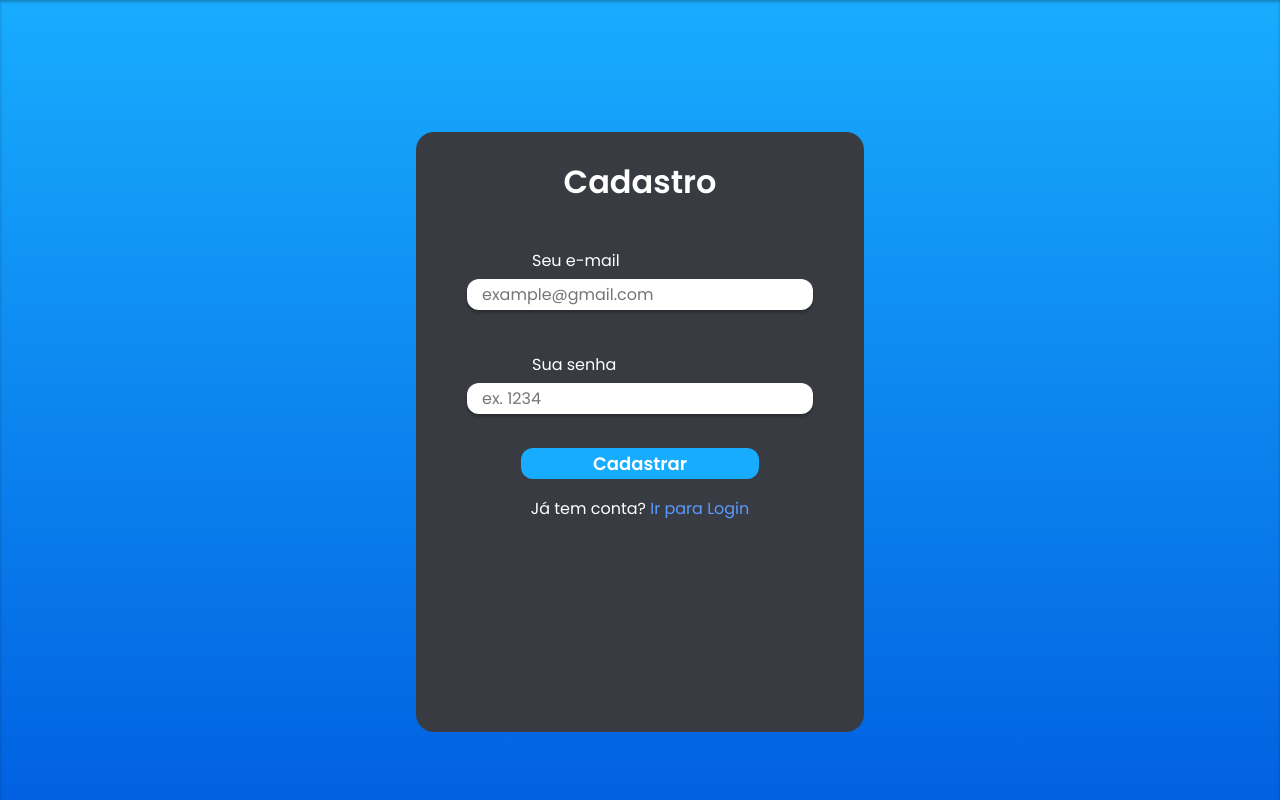
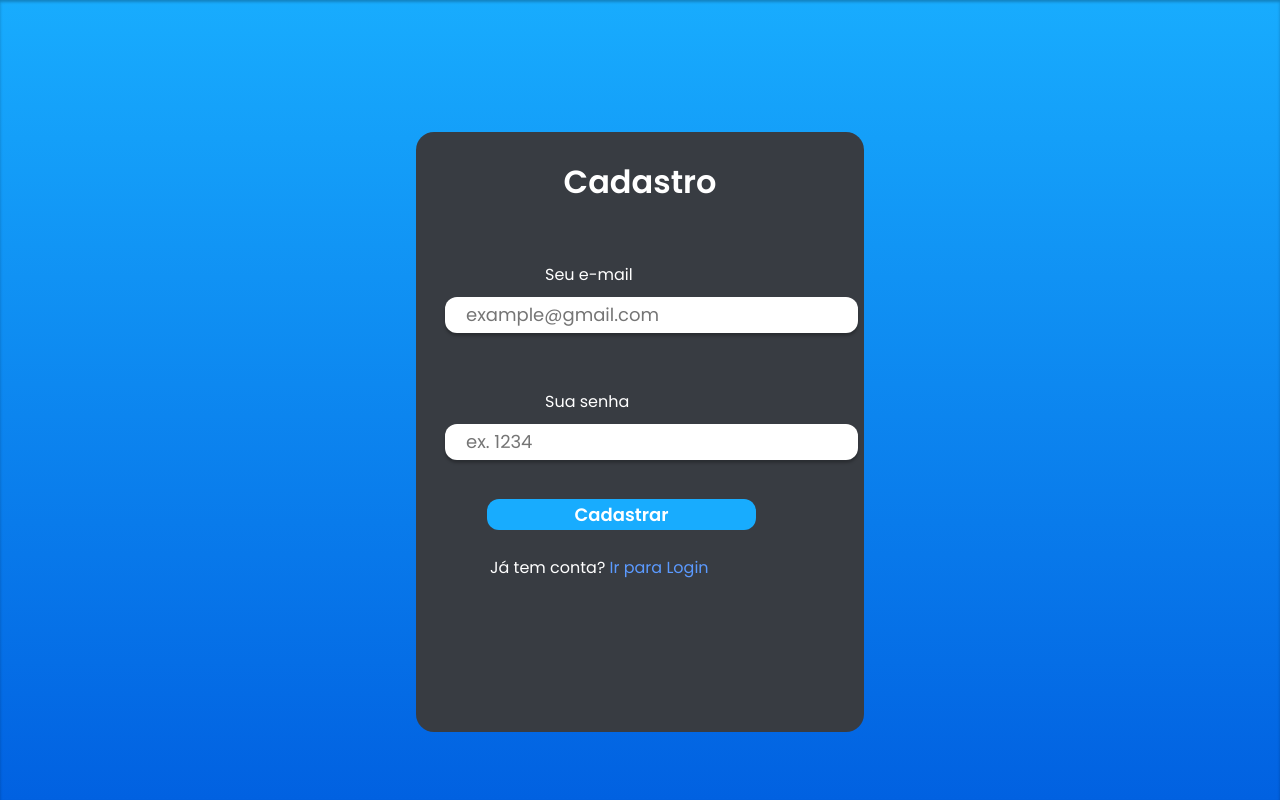
Before and after one commit to Gsouzabd/php-blogAdmin-project, a PHP site: page /cadastro.html in a window 1280 px wide. Run offline with PHP 8.4, Linux system fonts and the light colour scheme; some libraries are stand-ins or nearby versions.

Commit message:
update css

```diff
--- a/public/main_styles.css
+++ b/public/main_styles.css
@@ -254,8 +254,9 @@ input {
 
 label {
     display: table;
-    margin: 42px 1px 6px 65px;
+    margin: 56px 7px 10px 100px;
 }
+
 
 input[type="submit"] {
     color: black;
@@ -276,16 +277,17 @@ input[type="submit"] {
     cursor: pointer;
     transition: 0.3s ease-in-out;
     text-align: center;
+    margin-left: 42px;
 }
 
 form.register {
-    display: flex;
     flex-direction: column;
     align-items: center;
 }
 
 p.link {
-    padding: 17px;
+    padding: 25px;
+    margin-left: 20px;
 }
 
  #nome_cad {
@@ -300,7 +302,7 @@ p.link {
     box-shadow: 0px 3px 3px rgba(0, 0, 0, 0.25);
 }
 
-#senha_cad {
+/* #senha_cad {
     width: 100%;
     height: 31px;
     padding: 8px 15px;
@@ -310,16 +312,16 @@ p.link {
     font-size: 16px;
     color: #312e42;
     box-shadow: 0px 3px 3px rgba(0, 0, 0, 0.25);
-}
+} */
 
-#email_cad {
-    width: 100%;
-    height: 31px;
-    padding: 8px 15px;
+#email_cad, #senha_cad {
+    width: 106%;
+    height: 36px;
+    padding: 8px 21px;
     border: 0;
     outline: 0;
     border-radius: 12px;
-    font-size: 16px;
+    font-size: 18px;
     color: #312e42;
     box-shadow: 0px 3px 3px rgba(0, 0, 0, 0.25);
 }
```
